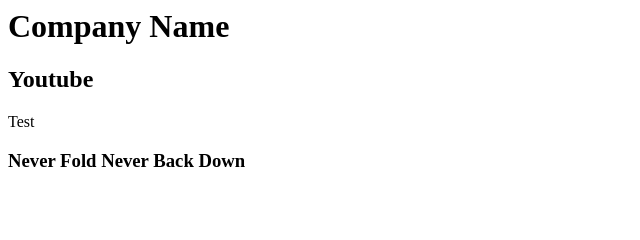
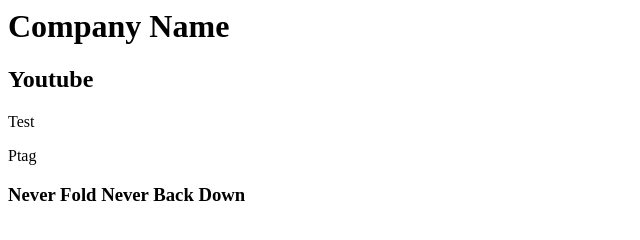
Before and after one commit to JassRamgarhia/DEV, a plain HTML site: page Week 1/index.html in a window 1280 px wide. Shown: the whole page, without its empty margins (0-640 px from the left). Drawn offline with Linux system fonts and the light colour scheme.

Commit message:
Change 1

```diff
--- a/Week 1/index.html
+++ b/Week 1/index.html
@@ -8,6 +8,7 @@
     <h1>Company Name</h1>
     <h2>Youtube</h2>
     <P>Test</P>
+    <P>Ptag</P>
 </header>
 <nav></nav>
 <main></main>
```
